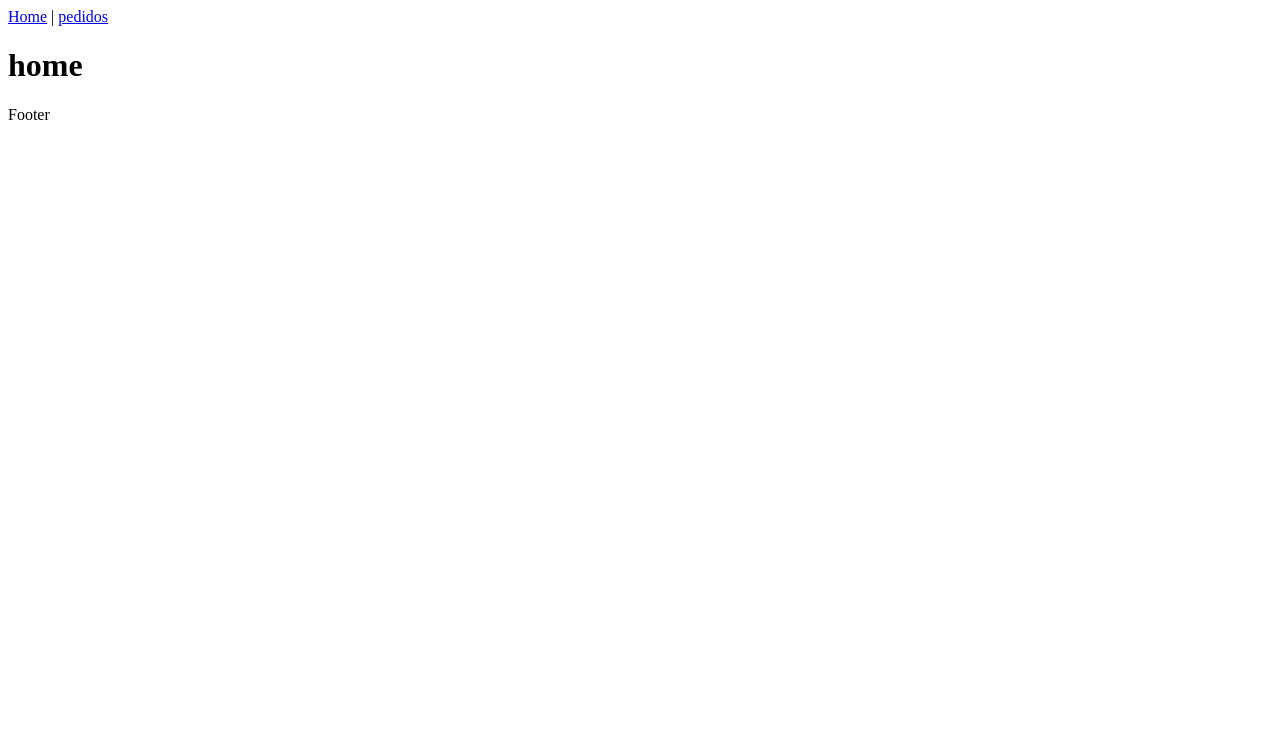
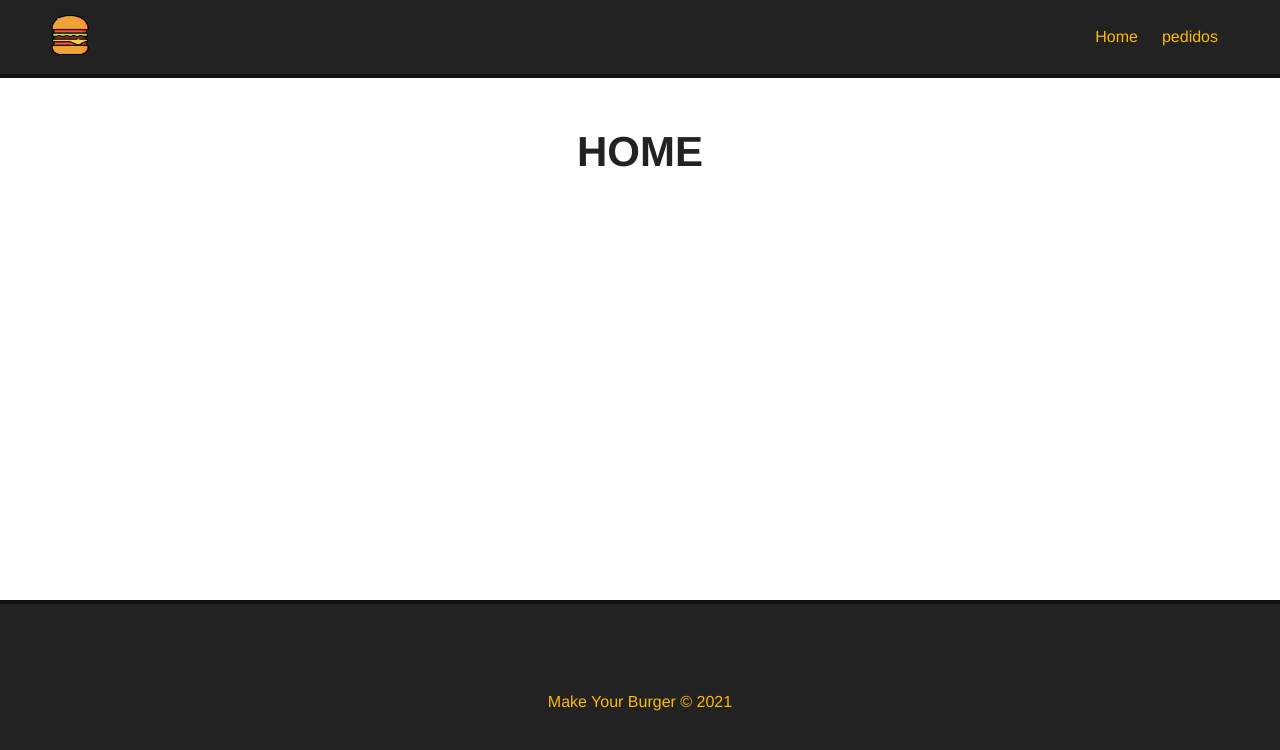
Before and after one commit to Alisson7Neres/hamburgueria-vue, a Vue app: page / in a window 1280 px wide. Shown: the top 750 px of the page. Built offline with nearby package versions, Linux system fonts and the light colour scheme.

Commit message:
Finalizando header e footer

```diff
--- a/src/App.vue
+++ b/src/App.vue
@@ -1,6 +1,6 @@
 <template>
 <div>
-  <Navbar />
+  <Navbar :logo="logo_src" :alt="app_name"/>
   <router-view/>
   <Footer />
   </div>
@@ -14,10 +14,32 @@
   components: {
     Navbar,
     Footer
+  },
+  data() {
+    return {
+      logo_src: "/img/logo.png",
+      app_name: "Make Your Burge"
+    }
   }
 }
 </script>
+<style>
+  * {
+    font-family: Helvetica;
+    padding: 0;
+    margin: 0;
+    box-sizing: border-box;
+  }
 
-<style>
+  .main-container {
+    margin: 50px;
+    min-height: 250px;;
+  }
 
+  h1 {
+    text-align: center;
+    font-size: 42px;
+    margin-bottom: 30px;
+    color: #222;
+  }
 </style>
--- a/src/components/Footer.vue
+++ b/src/components/Footer.vue
@@ -1,5 +1,7 @@
 <template>
-    <p>Footer</p>
+<footer id="footer">
+    <p>Make Your Burger &copy; 2021</p>
+</footer>
 </template>
 
 <script>
@@ -7,3 +9,18 @@
     name: "Footer"
 }
 </script>
+
+<style scoped>
+    #footer {
+        position: absolute;
+        height: 200px;
+        background-color: #222;
+        border-top: 4px solid #111;
+        color: #fcba03;
+        display: flex;
+        align-items: center;
+        justify-content: center;
+        bottom: 0;
+        width: 100%;
+    }
+</style>
--- a/src/components/Navbar.vue
+++ b/src/components/Navbar.vue
@@ -1,19 +1,48 @@
 <template>
       <div id="nav">
-          <router-link to="/">
-              <img src="" alt="" id="logo">
+          <router-link to="/" id="logo-url">
+              <img :src="logo" :alt="alt" id="logo">
           </router-link>
-    <router-link to="/">Home</router-link> |
+    <router-link to="/">Home</router-link>
     <router-link to="/pedidos">pedidos</router-link>
   </div>
 </template>
 
 <script>
 export default {
-    name: "Navbar"
+    name: "Navbar",
+    props: ["logo", "alt"]
 }
 </script>
 
 <style scoped>
+    #nav {
+        background-color: #222;
+        border-bottom: 4px solid #111;
+        padding: 15px 50px;
+        display: flex;
+        justify-content: flex-end;
+        align-items: center;
+    }
 
+    #nav  #logo-url {
+        margin: auto;
+        margin-left: 0;
+    }
+
+    #logo {
+        width: 40px;
+        height: 40px;
+    }
+
+    #nav a  {
+        color: #FCBA03;
+        text-decoration:  none;
+        margin: 12px;
+        transition: .5s;
+    }
+
+    #nav a:hover {
+       color: #FFF ;
+    }
 </style>
--- a/src/views/Home.vue
+++ b/src/views/Home.vue
@@ -1,6 +1,6 @@
 <template>
-  <div class="home">
-    <h1>home</h1>
+  <div class="main-container">
+    <h1>HOME</h1>
   </div>
 </template>
 
--- a/src/views/Pedidos.vue
+++ b/src/views/Pedidos.vue
@@ -1,3 +1,5 @@
 <template>
+<div class="main-container">
     <h1>Pedidos</h1>
+</div>
 </template>
```
